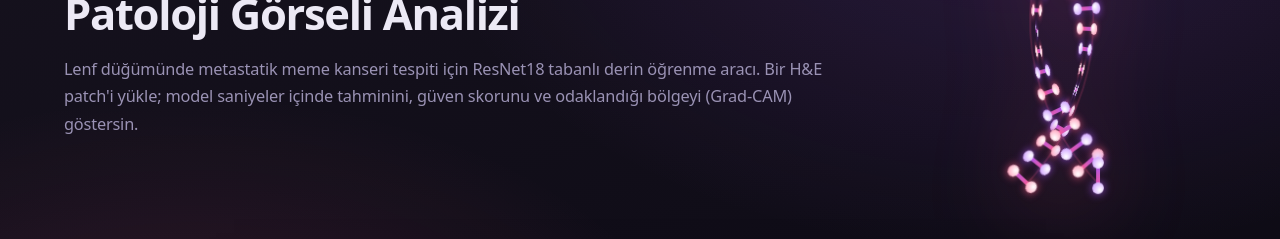
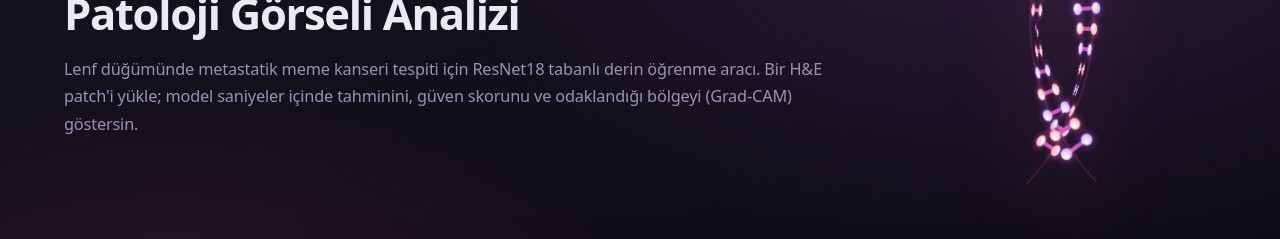
Before and after one commit to umutugrasan/oncovision-pcam-pathology-classifier, a React (Vite) app in the folder frontend/: page /analiz in a window 1280 px wide. Shown: the part 265-504 px from the top of the page. Built offline with nearby package versions, Linux system fonts and the light colour scheme; no server answers.

Commit message:
Kurdele-DNA: kuyruk ucundaki basibos rung'lar atlandi

```diff
--- a/frontend/src/components/RibbonDna.jsx
+++ b/frontend/src/components/RibbonDna.jsx
@@ -20,7 +20,8 @@ export default function RibbonDna() {
     if (!p) return;
     const len = p.getTotalLength();
     const arr = [];
-    for (let i = 0; i < N; i++) {
+    // Kuyruk uçlarındaki dik rung'ları atla (başıboş görünmesin)
+    for (let i = 2; i < N - 2; i++) {
       const d = (i / (N - 1)) * len;
       const pt = p.getPointAtLength(d);
       const pt2 = p.getPointAtLength(Math.min(d + 1.5, len));
```
